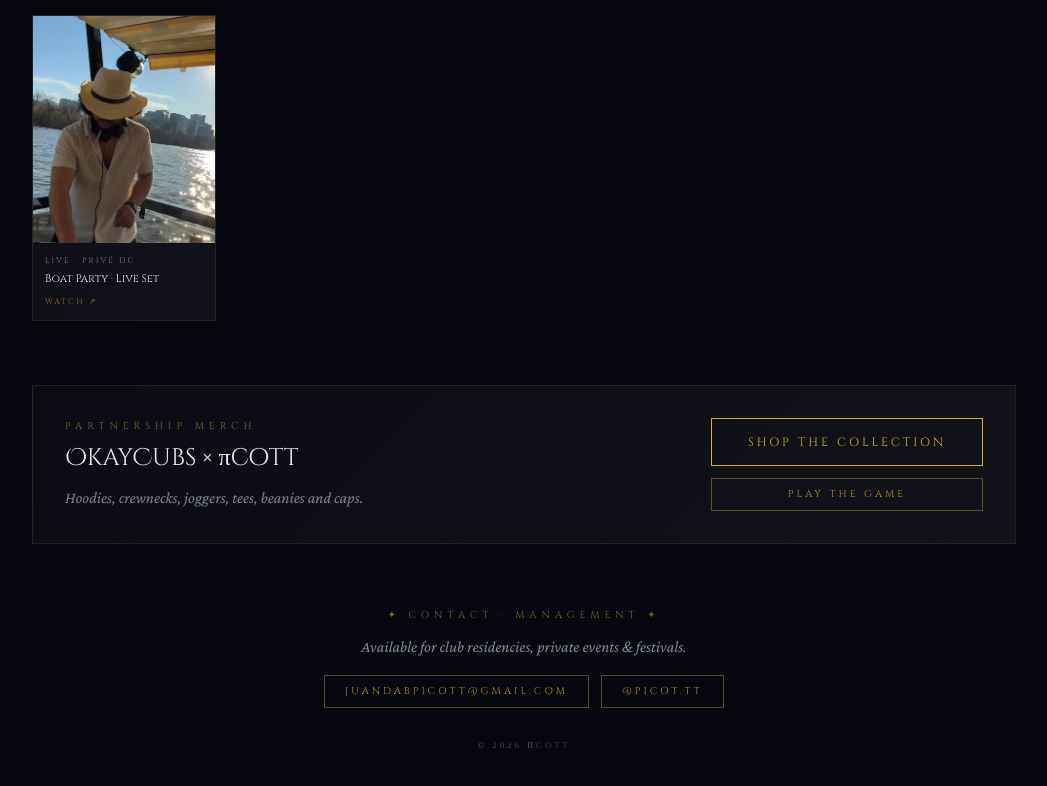
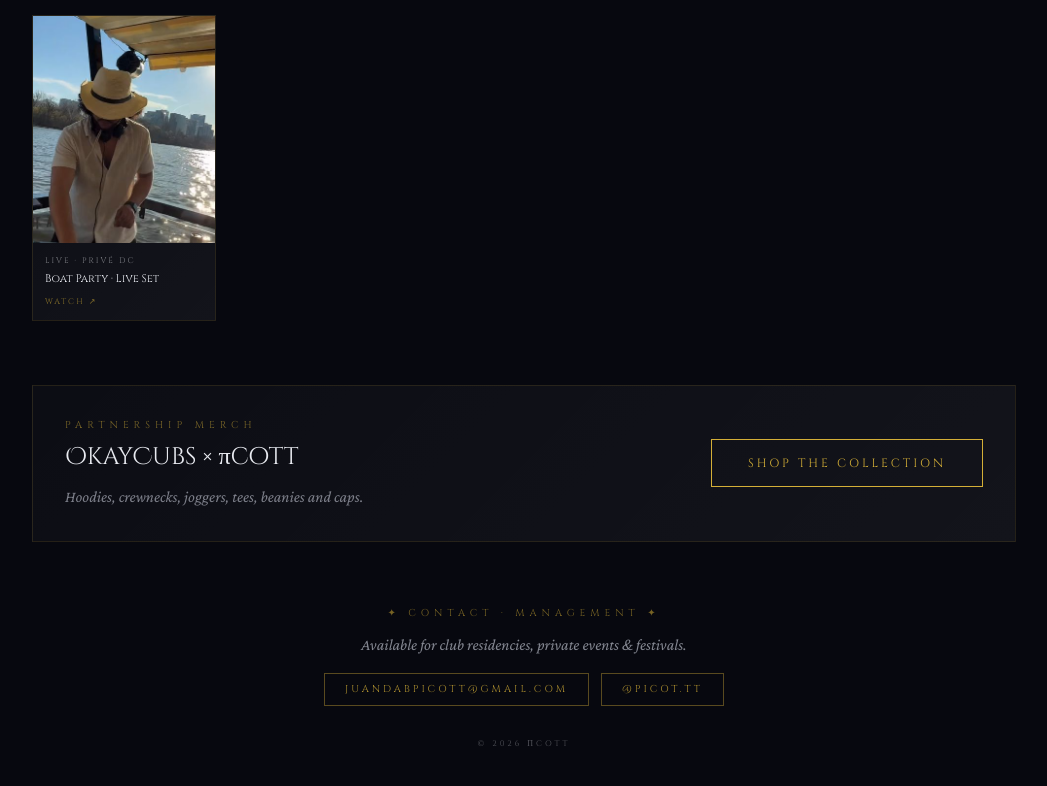
Before and after one commit to Picott/okaycubs-rpg, a Next.js app in the folder merch/: page /picott in a window 1280 px wide. Shown: the part 4418-5204 px from the top of the page, without its empty margins (116-1163 px from the left). Built offline with nearby package versions, Linux system fonts and the light colour scheme.

Commit message:
EPK: remove 'Play the game' from the merch block

```diff
--- a/merch/app/picott/page.tsx
+++ b/merch/app/picott/page.tsx
@@ -237,7 +237,6 @@ export default function PicottPage() {
         </div>
         <div className="flex md:flex-col gap-3 justify-center">
           <Link href="/" className="btn-gold"><L en="Shop the collection" es="Ver la colección" /></Link>
-          <a href="/game.html" className={pill + ' text-center'}><L en="Play the game" es="Jugar" /></a>
         </div>
       </section>
 
```
